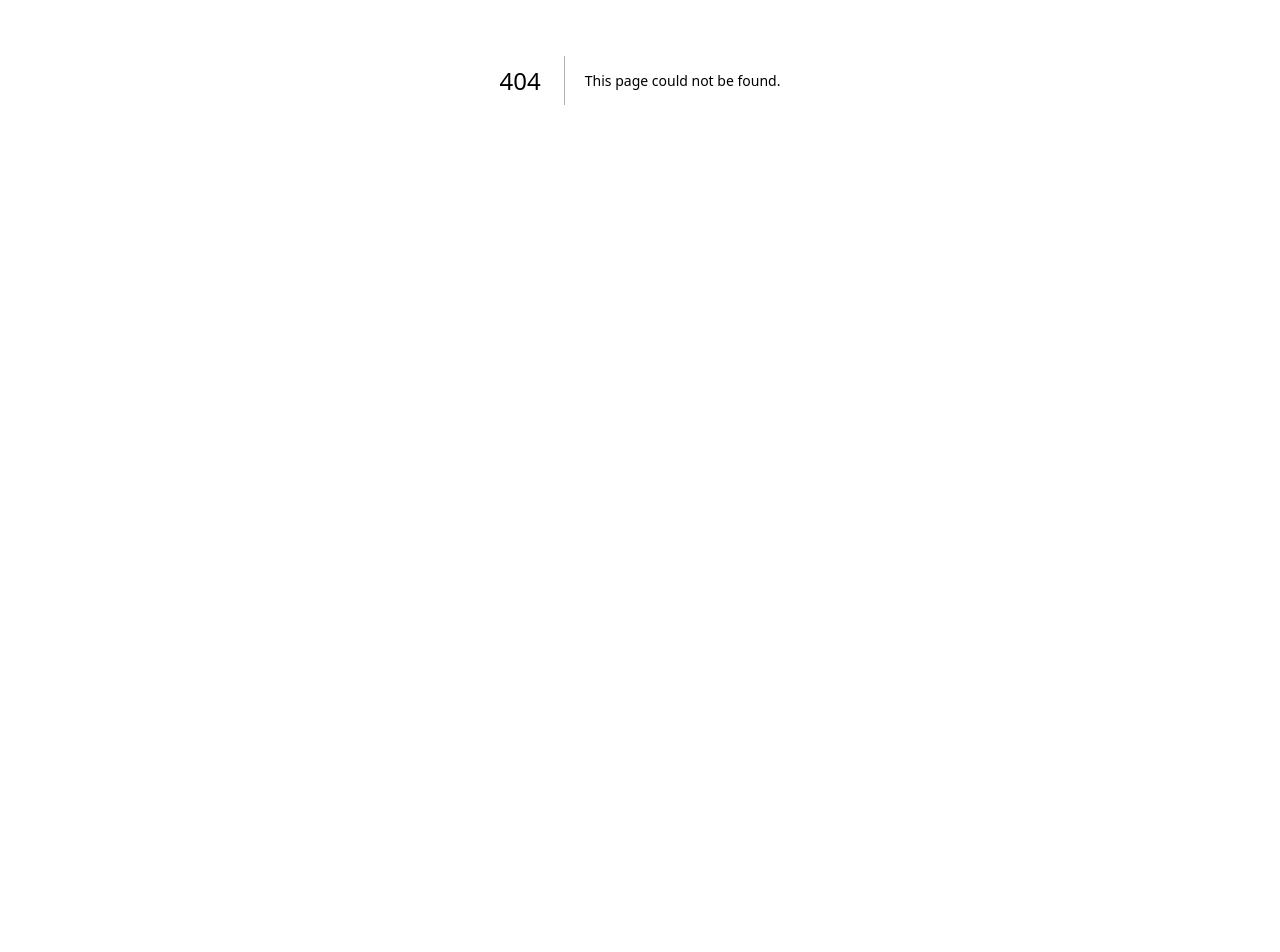
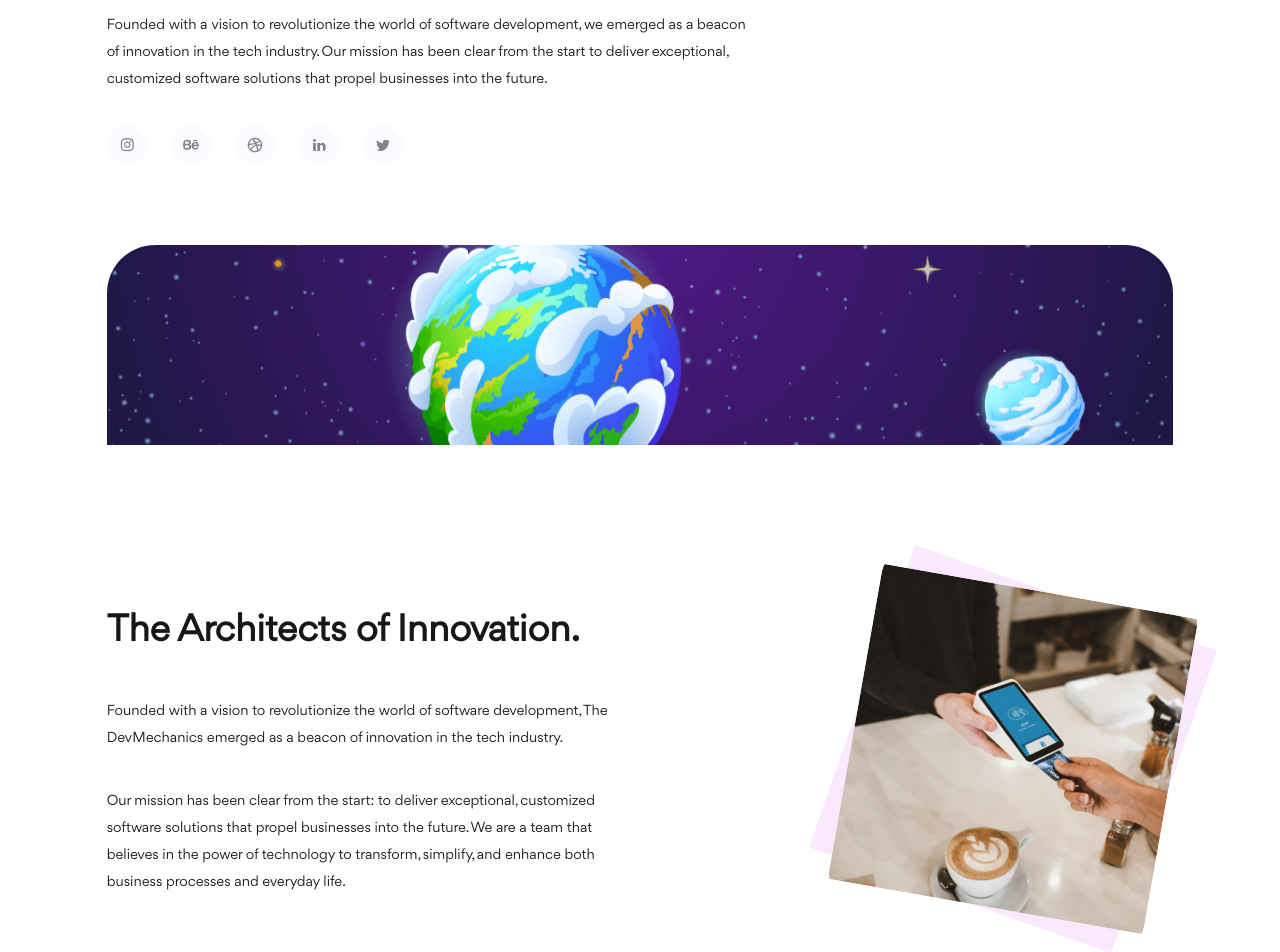
Before and after one commit to emeraldhycient/theDevmechanics, a Next.js app: page /about in a window 1280 px wide. Before the commit this address had no page. Shown: the part 360-1312 px from the top of the page. Before the commit the page ends 840 px from the top, so only its background shows below. Built offline with nearby package versions, Linux system fonts and the light colour scheme.

Commit message:
feat: added about section

```diff
--- /dev/null
+++ b/public/icons/linked-in.tsx
@@ -0,0 +1,34 @@
+import React from 'react';
+
+type SvgIconProps = {
+    className?: string;
+    width?: string;
+    height?: string;
+    fill?: string;
+}
+
+const LinkedIn: React.FC<SvgIconProps> = ({
+    className = '',
+    width = '24',
+    height = '24',
+    fill="#fff",
+   ...props
+}: SvgIconProps) => {
+    return (
+		<svg
+			className={className}
+			width={width}
+			height={height}
+			viewBox={`0 0 ${width} ${height}`}
+			fill="none"
+			xmlns="http://www.w3.org/2000/svg"
+			{...props}
+		>
+			<path
+				d="M3.542 2.179c-.745 0-1.232.489-1.232 1.131 0 .629.472 1.132 1.203 1.132h.014c.76 0 1.232-.503 1.232-1.132-.014-.642-.472-1.131-1.217-1.131ZM2.44 5.335h2.177v6.55H2.44v-6.55Zm7.518-.152c-1.174 0-1.962 1.103-1.962 1.103v-.95H5.819v6.55h2.177V8.23c0-.196.014-.392.072-.532.157-.39.515-.796 1.117-.796.787 0 1.102.6 1.102 1.481v3.504h2.177V8.131c0-2.012-1.074-2.948-2.506-2.948Z"
+				fill={fill}
+			/>
+		</svg>
+	);
+}
+export default LinkedIn
--- /dev/null
+++ b/src/app/(pages)/about/page.tsx
@@ -0,0 +1,88 @@
+import SectionHeader from "@/components/atoms/section-header";
+import TeamItem from "@/components/atoms/team-item";
+import { SocialIcons } from "@/components/molecules";
+import SectionContainer from "@/components/molecules/section-container.";
+import Image from "next/image";
+import React from "react";
+import team from "../../../json/team.json";
+type Props = {};
+
+const About = (props: Props) => {
+	return (
+		<SectionContainer>
+			<div className="flex-col justify-center items-start gap-8 flex w-full lg:max-w-[60%]">
+				<div className=" text-neutral-900 font-semibold leading-[3rem] md:leading-[4rem] lg:leading-[4rem] text-3xl md:text-4xl lg:text-5xl ">
+					We are a team that believes in the power of technology.
+				</div>
+				<div className=" text-neutral-900 text-sm font-normal leading-[27px]">
+					Founded with a vision to revolutionize the world of software
+					development, we emerged as a beacon of innovation in the
+					tech industry. Our mission has been clear from the start to
+					deliver exceptional, customized software solutions that
+					propel businesses into the future.
+				</div>
+				<div className="justify-start items-center gap-4 inline-flex">
+					<SocialIcons />
+				</div>
+			</div>
+
+			<div className="mt-20">
+				<Image
+					src={`/images/services.svg`}
+					width={800}
+					height={500}
+					className={`w-full object-top lg:h-[200px] h-[100px] object-cover lg:rounded-t-[3rem] rounded-t-3xl`}
+					alt="Image"
+				/>
+			</div>
+
+			<div className="mt-28 md:mt-36 flex flex-col md:flex-row lg:justify-between gap-y-32 items-center ">
+				<div className="w-full lg:w-[50%] flex-col justify-center items-start gap-9 inline-flex">
+					<div className="text-neutral-900 text-3xl lg:text-4xl font-semibold leading-[45px] lg:leading-[60px]">
+						The Architects of Innovation.
+					</div>
+					<div className="text-neutral-900 text-sm font-normal leading-[27px]">
+						Founded with a vision to revolutionize the world of
+						software development, The DevMechanics emerged as a
+						beacon of innovation in the tech industry.{" "}
+					</div>
+					<div className="text-neutral-900 text-sm font-normal leading-[27px]">
+						Our mission has been clear from the start: to deliver
+						exceptional, customized software solutions that propel
+						businesses into the future. We are a team that believes
+						in the power of technology to transform, simplify, and
+						enhance both business processes and everyday life.
+					</div>
+				</div>
+				<div className="flex-col justify-center items-center flex relative">
+					<div className="relative">
+						<div className="z-30 relative block">
+							<div className=" origin-center md:rotate-[10deg] block overflow-hidden relative h-[20rem] w-[19rem] sm:w-[22rem] md:w-[20rem] ">
+								<img
+									src={`/images/preview.png`}
+									alt="project-image"
+									className="absolute top-0 left-0 object-cover h-full w-full "
+								/>
+							</div>
+						</div>
+						<div className="h-[20rem] w-[19rem] sm:w-[22rem] md:w-[20rem] md:rotate-[-70.70deg] -z-0 absolute bottom-0 right-0 origin-center bg-fuchsia-100" />
+					</div>
+				</div>
+			</div>
+
+			<div className="mt-28 flex flex-col gap-y-16">
+				<SectionHeader
+					headerText="Our Team"
+					subHeaderText="High-quality results and a positive team spirit 🔥"
+				/>
+				<div className="grid grid-cols-2 sm:grid-cols-2 md:grid-cols-3 lg:grid-cols-4 gap-x-5 gap-y-8">
+					{team.map((child, index) => (
+						<TeamItem key={index} />
+					))}
+				</div>
+			</div>
+		</SectionContainer>
+	);
+};
+
+export default About;
--- /dev/null
+++ b/src/components/atoms/team-item.tsx
@@ -0,0 +1,44 @@
+import React from "react";
+import LinkedIn from "../../../public/icons/linked-in";
+import Link from "next/link";
+
+type Props = {};
+
+const TeamItem = (props: Props) => {
+	return (
+		<div className="w-full flex flex-col gap-4">
+			<div className=" relative block">
+				<div className=" block h-full w-full">
+					<img
+						src={`/images/preview.png`}
+						alt="project-image"
+						className="object-cover h-full w-full "
+					/>
+				</div>
+			</div>
+
+			<div className="justify-between items-center flex">
+				<div className="flex-col justify-center items-start gap-2 flex">
+					<div className="text-neutral-900 text-base font-medium">
+						Hycient Igweze
+					</div>
+					<div className="text-neutral-400 text-xs font-normal">
+						FOUNDER & CEO
+					</div>
+				</div>
+				<div className="rounded-full flex flex-col items-center justify-center w-[30px] h-[30px] relative border bg-neutral-900">
+					<a
+						className="relative flex flex-row items-center justify-center w-full h-full align-middle"
+						href="http://"
+						target="_blank"
+						rel="noopener noreferrer"
+					>
+						<LinkedIn width="15" height="15" className="flex flex-row items-center justify-center " />
+					</a>
+				</div>
+			</div>
+		</div>
+	);
+};
+
+export default TeamItem;
--- a/src/components/molecules/section-container..tsx
+++ b/src/components/molecules/section-container..tsx
@@ -13,7 +13,7 @@ const SectionContainer = ({
 }: Props) => {
 	return (
 		<div className={`pt-24 pb-20 relative ${containerClassName}`}>
-			<div className={`w-11/12 md:w-10/12 mx-auto my-0  ${className}`}>
+			<div className={`w-11/12 md:w-10/12 mx-auto ${className}`}>
 				{children}
 			</div>
 		</div>
--- /dev/null
+++ b/src/json/team.json
@@ -0,0 +1,50 @@
+[
+	{
+		"image": "https://example.com/profile1.jpg",
+		"name": "John Doe",
+		"role": "Software Engineer",
+		"linkedLink": "https://linkedin.com/in/johndoe"
+	},
+	{
+		"image": "https://example.com/profile2.jpg",
+		"name": "Jane Smith",
+		"role": "Data Scientist",
+		"linkedLink": "https://linkedin.com/in/janesmith"
+	},
+	{
+		"image": "https://example.com/profile2.jpg",
+		"name": "Jane Smith",
+		"role": "Data Scientist",
+		"linkedLink": "https://linkedin.com/in/janesmith"
+	},
+	{
+		"image": "https://example.com/profile2.jpg",
+		"name": "Jane Smith",
+		"role": "Data Scientist",
+		"linkedLink": "https://linkedin.com/in/janesmith"
+	},
+	{
+		"image": "https://example.com/profile2.jpg",
+		"name": "Jane Smith",
+		"role": "Data Scientist",
+		"linkedLink": "https://linkedin.com/in/janesmith"
+	},
+	{
+		"image": "https://example.com/profile2.jpg",
+		"name": "Jane Smith",
+		"role": "Data Scientist",
+		"linkedLink": "https://linkedin.com/in/janesmith"
+	},
+	{
+		"image": "https://example.com/profile2.jpg",
+		"name": "Jane Smith",
+		"role": "Data Scientist",
+		"linkedLink": "https://linkedin.com/in/janesmith"
+	},
+	{
+		"image": "https://example.com/profile3.jpg",
+		"name": "Alex Johnson",
+		"role": "Product Manager",
+		"linkedLink": "https://linkedin.com/in/alexjohnson"
+	}
+]
```
